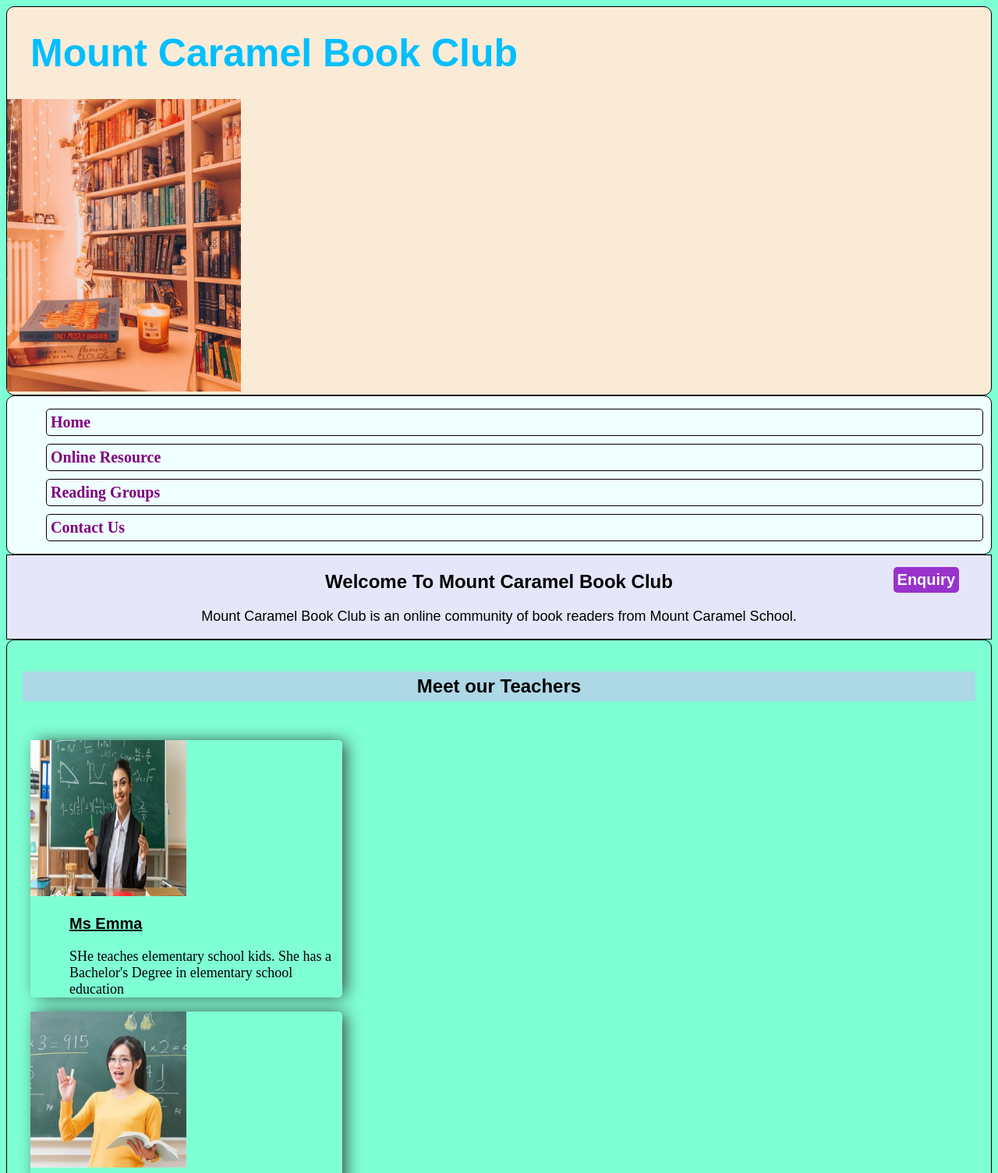
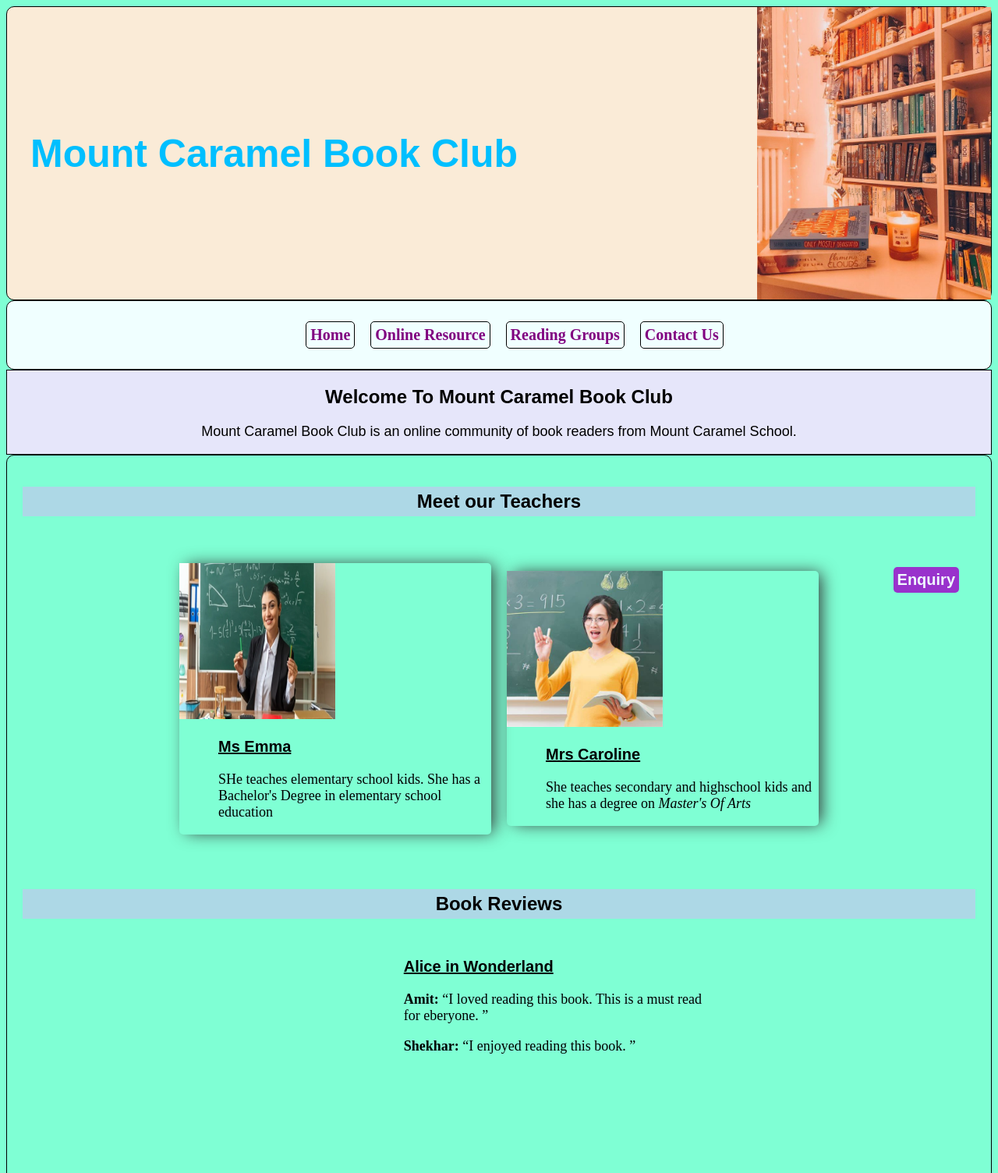
Before and after one commit to shezma1176/WebDevelopement, a plain HTML site: page bookclub.html in a window 1280 px wide. Shown: the top 1504 px of the page at 78% size. Drawn offline with Linux system fonts and the light colour scheme; grey boxes are pictures that could not be loaded.

Commit message:
CSS Flexbox

```diff
--- a/bookclub.html
+++ b/bookclub.html
@@ -12,6 +12,9 @@
 
         header {
             background-color: antiquewhite;
+            display: flex;
+            justify-content: space-between;
+            align-items: center;
         }
 
         nav {
@@ -19,6 +22,8 @@
             position: sticky;
             top: 0px;
             z-index: 2;
+            display: flex;
+            justify-content: center;
         }
 
         #intro {
@@ -91,6 +96,8 @@
             margin: 10px;
             width: 400px;
             box-shadow: 6px 0px 21px -3px #333333;
+            align-items: center;
+            justify-content: center;
         }
 
         button {
@@ -156,6 +163,9 @@
 
         footer {
             padding: 20px;
+            display: flex;
+            justify-content: space-around;
+            align-items: center;
         }
 
         #bestsellers h2 {
@@ -171,6 +181,17 @@
             position: relative;
             left: 40%;
             width: 400px;
+        }
+
+        #teachers {
+            display: flex;
+            justify-content: center;
+            align-items: center;
+        }
+
+        nav ul {
+            display: flex;
+            align-items: center;
         }
     </style>
 </head>
```
